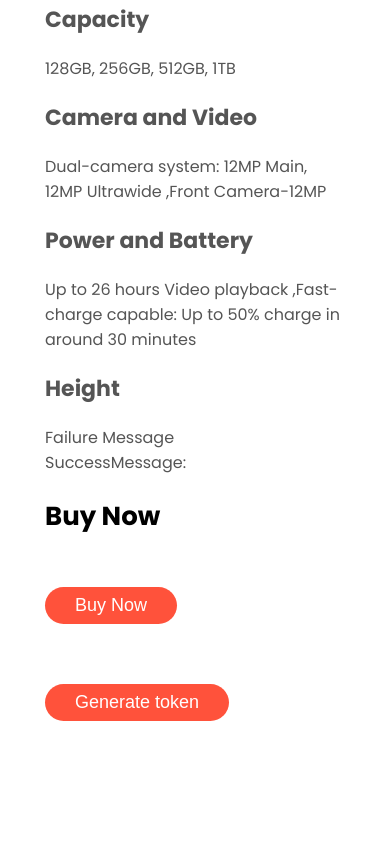
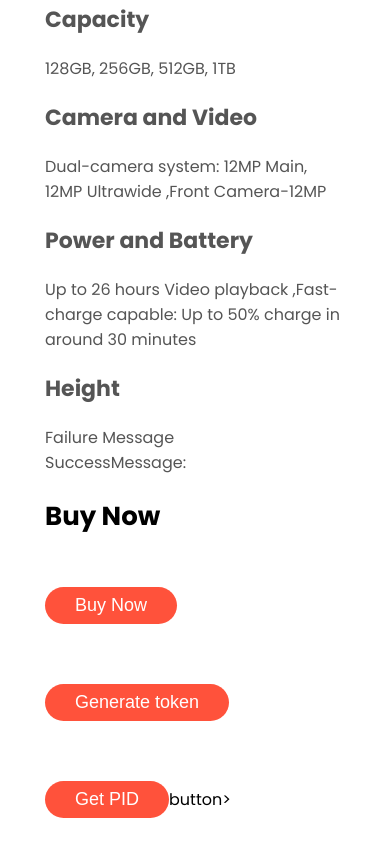
Before and after one commit to WAZF/Merchant, a plain HTML site: page iphone.html in a window 390 px wide. Shown: the part 1127-1984 px from the top of the page. Drawn offline with Linux system fonts and the light colour scheme.

Commit message:
Update iphone.html

```diff
--- a/iphone.html
+++ b/iphone.html
@@ -91,6 +91,7 @@
                 <h1>Buy Now</h1>
                 <button class="btn"  onclick="invokeMPINFromWebPage()">Buy Now</button>
                 <button class="btn" id="buyNow">Generate token</button>
+                <button class="btn" onclick="getPID()">Get PID</button>button>
             </div>
         </div>
     </div>
```
